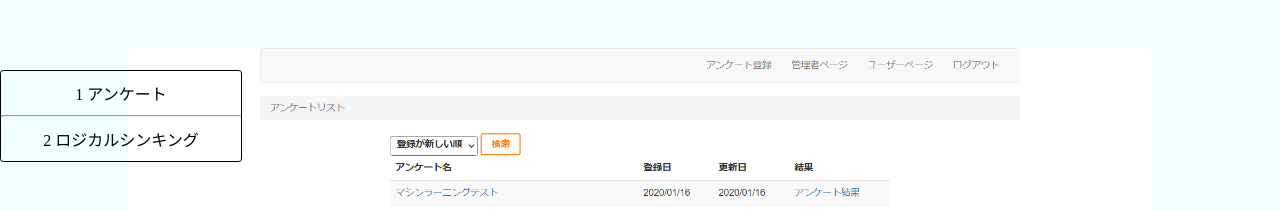
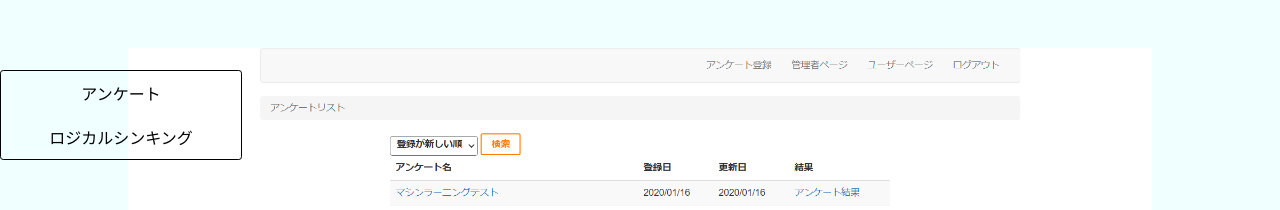
Before and after one commit to yukihiro-yokogawa/portfolio, a Next.js app: page /work in a window 1280 px wide. Shown: the part 130-340 px from the top of the page. Built offline with nearby package versions, Linux system fonts and the light colour scheme.

Commit message:
サイドバーロジック作成

```diff
--- /dev/null
+++ b/src/Type/SideBar.tsx
@@ -0,0 +1,8 @@
+export type SideBars = {
+	sideBar: Array<SideBar>;
+};
+
+type SideBar = {
+	id: number;
+	name: string;
+};
--- a/src/Type/Work.tsx
+++ b/src/Type/Work.tsx
@@ -1,3 +1,7 @@
+export type Works = {
+	work: Array<Work>;
+};
+
 export type Work = {
 	projectId: number;
 	projectName: string;
--- a/src/component/SideBar.tsx
+++ b/src/component/SideBar.tsx
@@ -1,14 +1,13 @@
 import React from 'react';
-import { forEach } from 'lodash';
+import { SideBars } from '~/type/SideBar';
 
-const sideBar: React.FC = (props) => {
+const sideBar = (props: SideBars): JSX.Element => {
 	return (
 		<>
-			{/* バックエンドAPIから取得予定 */}
 			<nav id="sidebar">
-				<div data-num="1">1 アンケート</div>
-				<hr />
-				<div>2 ロジカルシンキング</div>
+				{props.sideBar.map((value) => {
+					return <div key={value.id}>{value.name}</div>;
+				})}
 			</nav>
 		</>
 	);
--- a/src/container/Detail/Work.tsx
+++ b/src/container/Detail/Work.tsx
@@ -1,11 +1,44 @@
-import React from 'react';
+import React, { useState } from 'react';
 import Work from '~/component/Detail/Work';
 import SideBar from '~/container/SideBar';
 
-const work: React.FC = () => {
+const work = (): JSX.Element => {
+	const [state] = useState([
+		{
+			projectId: 1,
+			projectName: 'アンケート',
+			sampleImgPathArr: [],
+			gitUrl: '',
+			techniqueArr: [
+				{
+					techniqueName: '',
+					version: '',
+				},
+			],
+			feature: '' /**機能*/,
+			point: '' /**工夫点*/,
+			reflections: '' /**反省点*/,
+		},
+		{
+			projectId: 2,
+			projectName: 'ロジカルシンキング',
+			sampleImgPathArr: [],
+			gitUrl: '',
+			techniqueArr: [
+				{
+					techniqueName: '',
+					version: '',
+				},
+			],
+			feature: '' /**機能*/,
+			point: '' /**工夫点*/,
+			reflections: '' /**反省点*/,
+		},
+	]);
+
 	return (
 		<>
-			<SideBar />
+			<SideBar work={state}></SideBar>
 			<Work />
 		</>
 	);
--- a/src/container/SideBar.tsx
+++ b/src/container/SideBar.tsx
@@ -1,10 +1,25 @@
-import React from 'react';
+import React, { useMemo } from 'react';
 import SideBar from '~/component/SideBar';
+import { Works } from '~/type/Work';
 
-const sideBar: React.FC = () => {
+const sideBar = (props: Works): JSX.Element => {
+	const sideBarNameList = useMemo(() => createSideBar(), []);
+
+	function createSideBar() {
+		const sideBarWorks = [];
+		props.work.map((work) => {
+			const sideBarWork = {
+				id: work.projectId,
+				name: work.projectName,
+			};
+			sideBarWorks.push(sideBarWork);
+		});
+		return sideBarWorks;
+	}
+
 	return (
 		<>
-			<SideBar />
+			<SideBar sideBar={sideBarNameList} />
 		</>
 	);
 };
```
